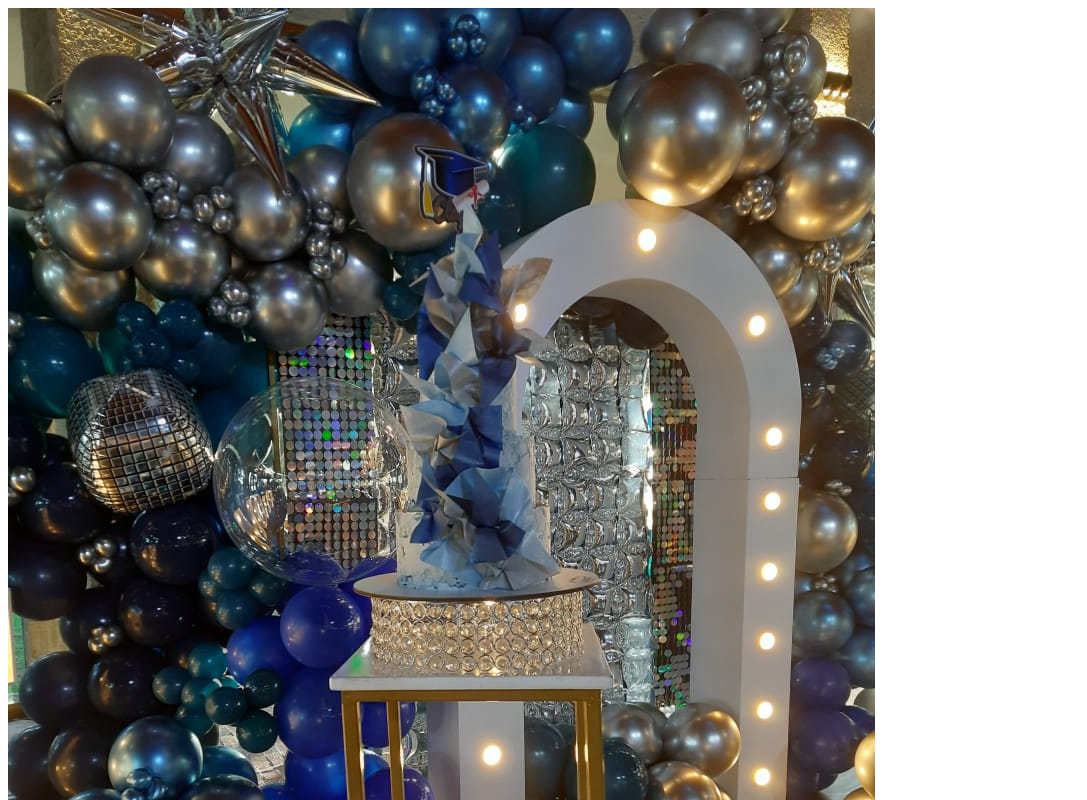
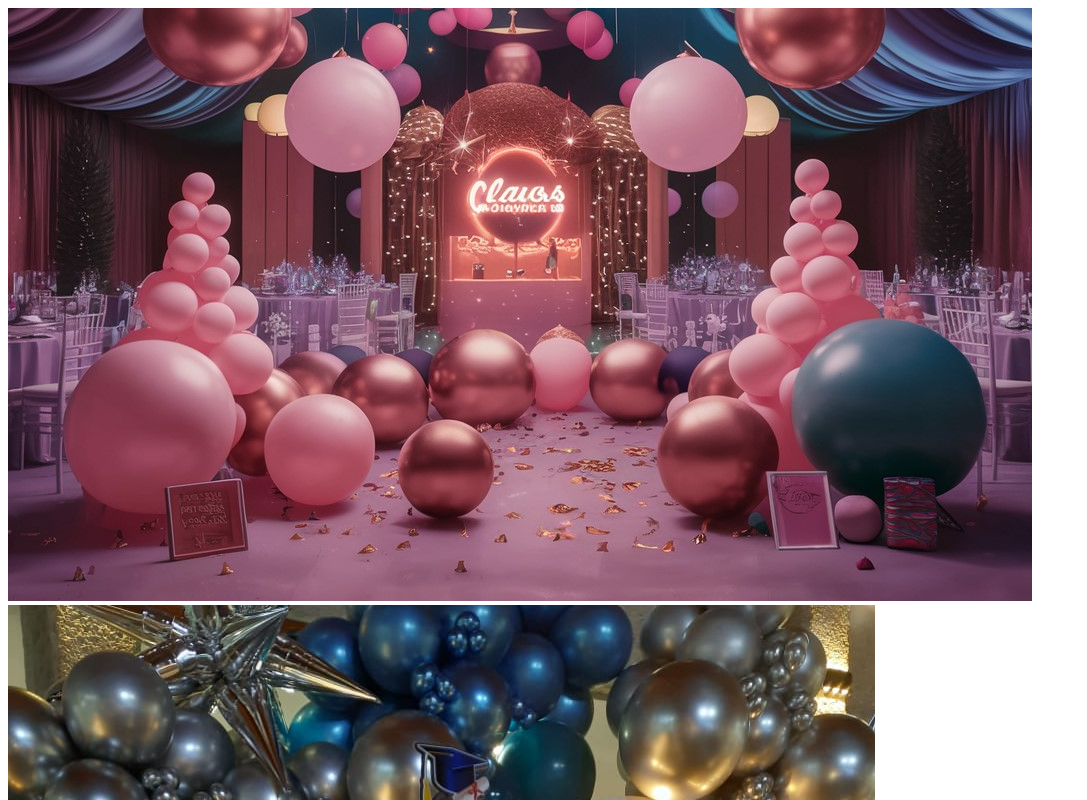
Before and after one commit to visteblanco/claussBD, a plain HTML site: page inicio.html in a window 1280 px wide. Shown: the top 800 px of the page, without its empty margins (0-1087 px from the left). Drawn offline with Linux system fonts and the light colour scheme.

Commit message:
Add files via upload

```diff
--- a/inicio.html
+++ b/inicio.html
@@ -8,7 +8,7 @@
     <div id="carouselIndicators" class="carousel slide">
         <div class="carousel-inner">
             <div class="carousel-item active">
-                <img src="assets/img/image1.jpeg" class="d-block w-100" alt="...">
+                <img src="assets/img/imagen-3.jpg" class="d-block w-100" alt="...">
             </div>
             <div class="carousel-item">
                 <img src="assets/img/image1.jpeg" class="d-block w-100" alt="...">
```
Also changed, not shown: assets/img/imagen-3.jpg (added).
